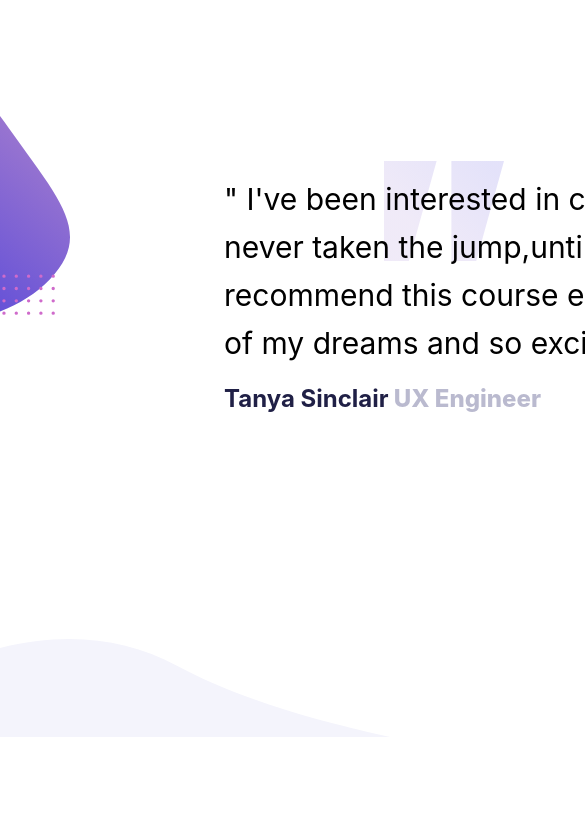
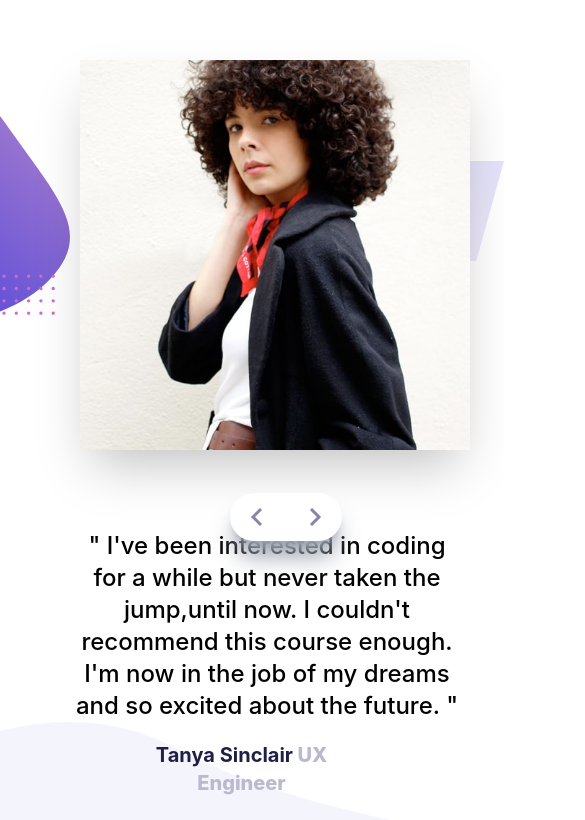
Before and after one commit to EdebaliErman/frontend-mentor-22, a React (Create React App) app: page / in a window 390 px wide. Shown: the part 127-947 px from the top of the page, 585 px wide, since content can reach past the window. Before the commit the page ends 864 px from the top, so only its background shows below. Built offline with nearby package versions, Linux system fonts and the light colour scheme.

Commit message:
Responsive 1/2

```diff
--- a/src/App.css
+++ b/src/App.css
@@ -5,11 +5,14 @@
   html,
   body {
     @apply  w-[1440px] h-full font-inner flex justify-center items-center
+    md:w-full
   }
 
   .buttons{
     @apply absolute right-[52rem] bottom-60 flex  z-20
     bg-white rounded-3xl shadow-xl shadow-gray-400 w-28 h-12 px-5 gap-8 justify-between items-center
+
+    md:bottom-44 md:right-[48px]
   }
 
 }
--- a/src/Style/Card.css
+++ b/src/Style/Card.css
@@ -3,24 +3,30 @@
 @layer components {
     .Card {
         @apply flex justify-between items-start gap-4 z-10 relative w-full p-56 flex-col
+        md:gap-0 md:p-0 md:flex-col-reverse md:justify-center md:items-center
     }
 
     .Card-text {
         @apply w-full gap-12 z-10 flex flex-col text-DarkBlue
+        md:gap-0 md:items-center md:justify-center md:m-6
     }
 
     h2 {
         @apply w-full z-10 text-3xl pr-64 text-left leading-[3rem]
+        md:p-0 md:text-2xl md:font-medium md:text-center md:flex md:justify-center md:items-center md:ml-36
+        md:mt-16 md:pt-40
     }
 
     .Card-text h4 {
-        @apply w-full text-2xl text-GrayishBlue font-extrabold
+        @apply w-full text-2xl text-GrayishBlue font-extrabold md:text-xl
+        md:absolute md:bottom-[-4.7rem] md:left-36 md:w-1/2 md:text-center
     }
     .Card-text h4 span {
         @apply font-bold text-DarkBlue
     }
     .Card img {
         @apply z-0 absolute right-[-1rem] top-10 shadow-2xl
+        md:relative md:z-10  md:right-0 md:top-48 md:left-20
     }
 
 }
```
